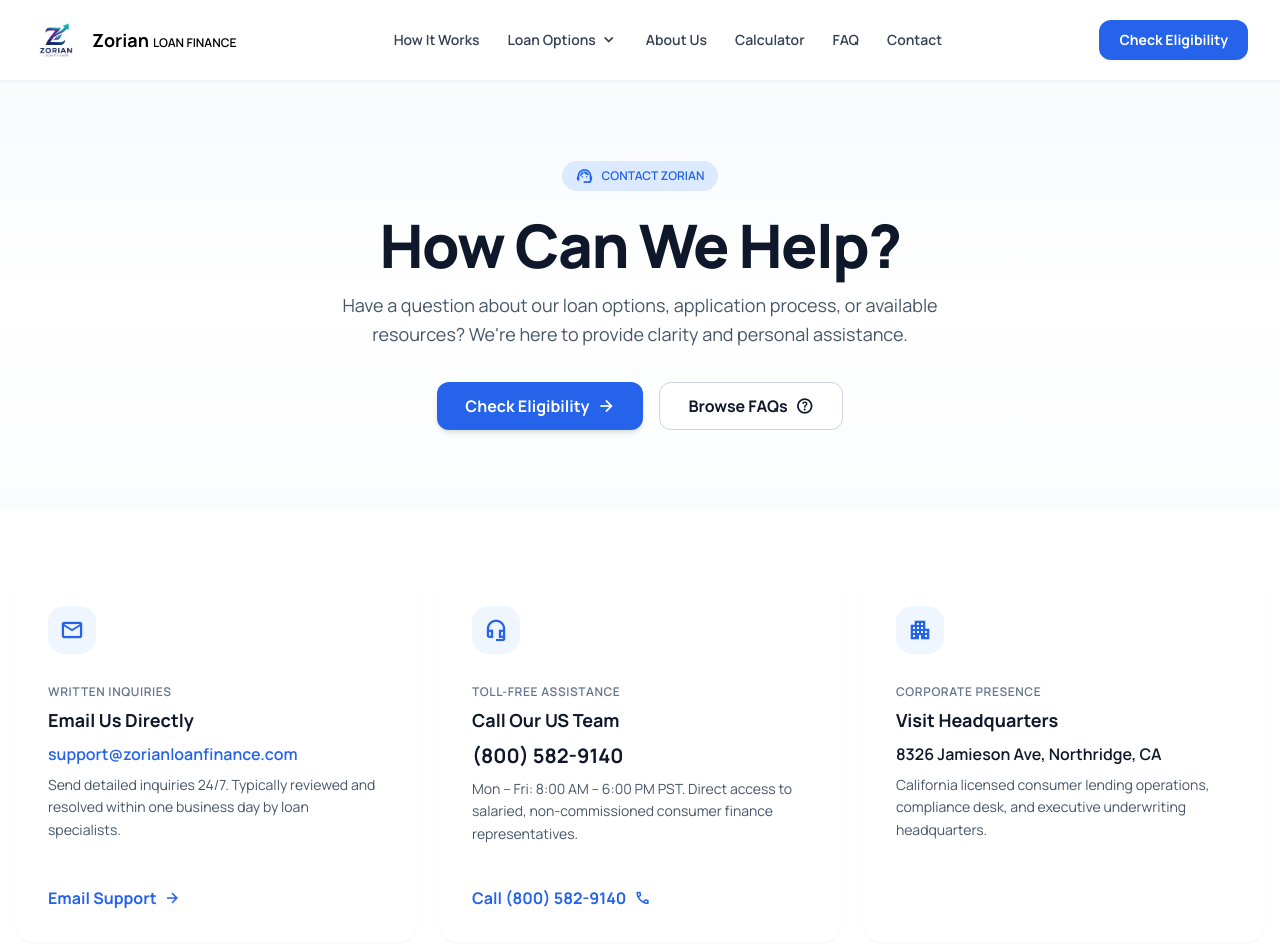
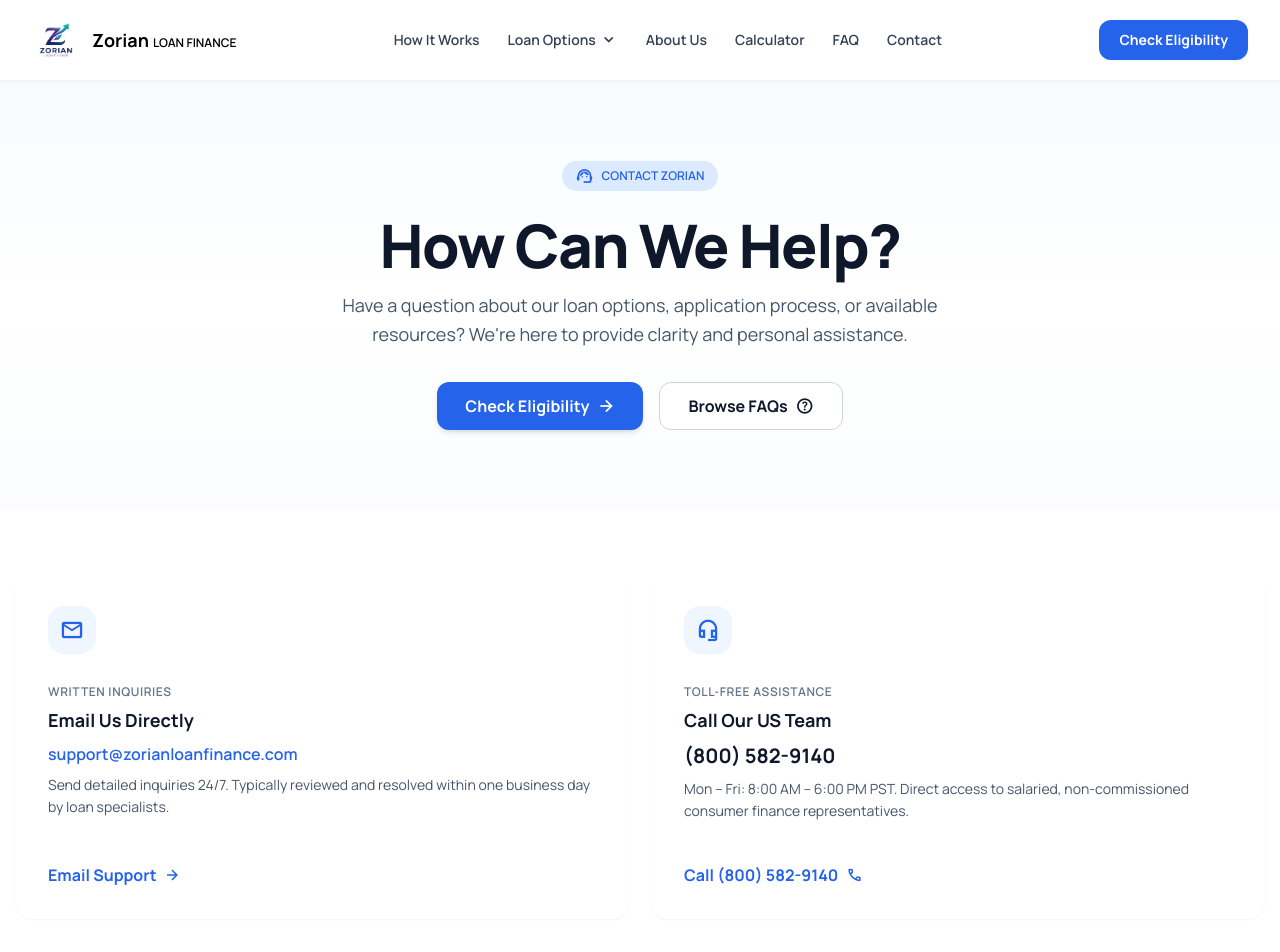
Before and after one commit to HARVINDER-FSD/Z-o-r-i-a-n-finance, a React (Vite) app: page /contact in a window 1280 px wide. Shown: the top 952 px of the page. Built offline with nearby package versions, Linux system fonts and the light colour scheme.

Commit message:
Remove phone number contact card from contact page

```diff
--- a/src/pages/ContactPage.jsx
+++ b/src/pages/ContactPage.jsx
@@ -75,7 +75,7 @@
 
       {/* Three Contact Cards */}
       <section className="max-w-7xl mx-auto px-4 py-16">
-        <div className="grid grid-cols-1 md:grid-cols-3 gap-6">
+        <div className="grid grid-cols-1 md:grid-cols-2 gap-6">
           {/* Email */}
           <div className="bg-white p-8 rounded-xl shadow-sm hover:shadow-md transition-shadow flex flex-col justify-between">
             <div>
```
